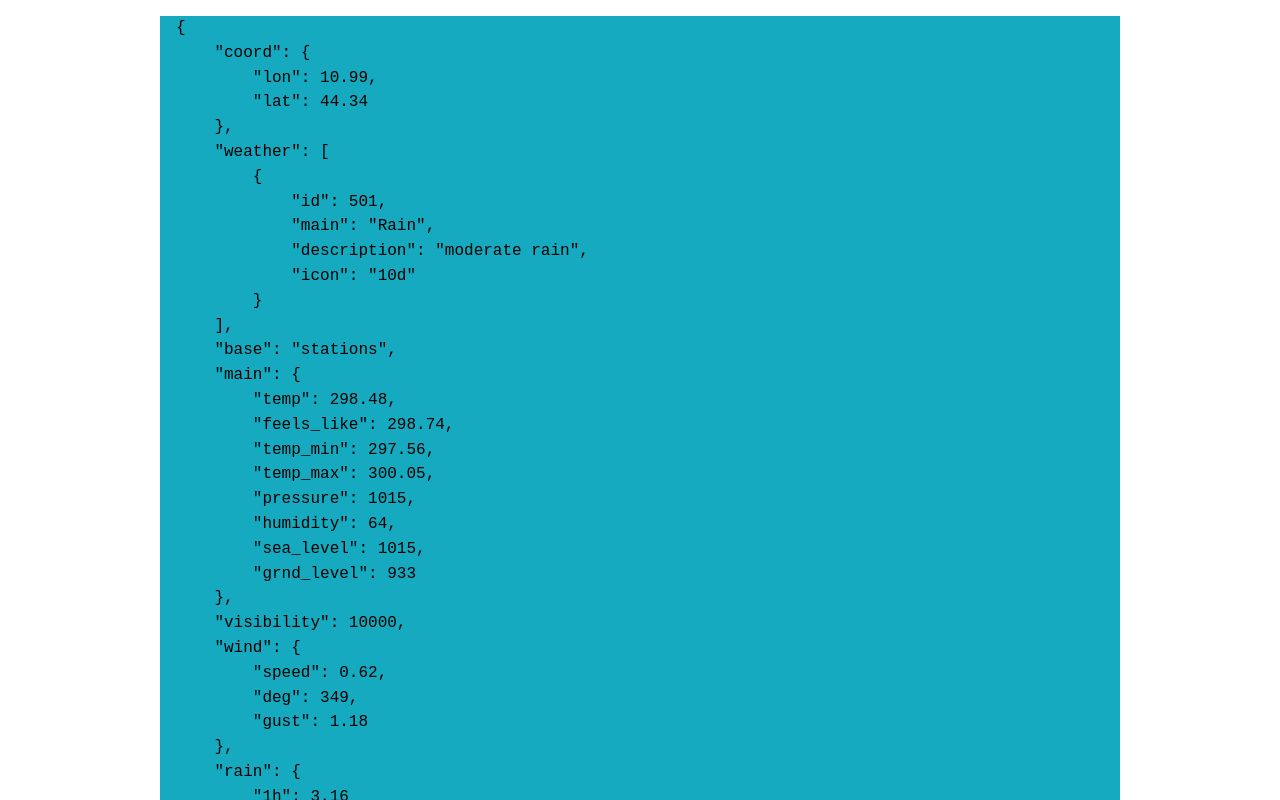
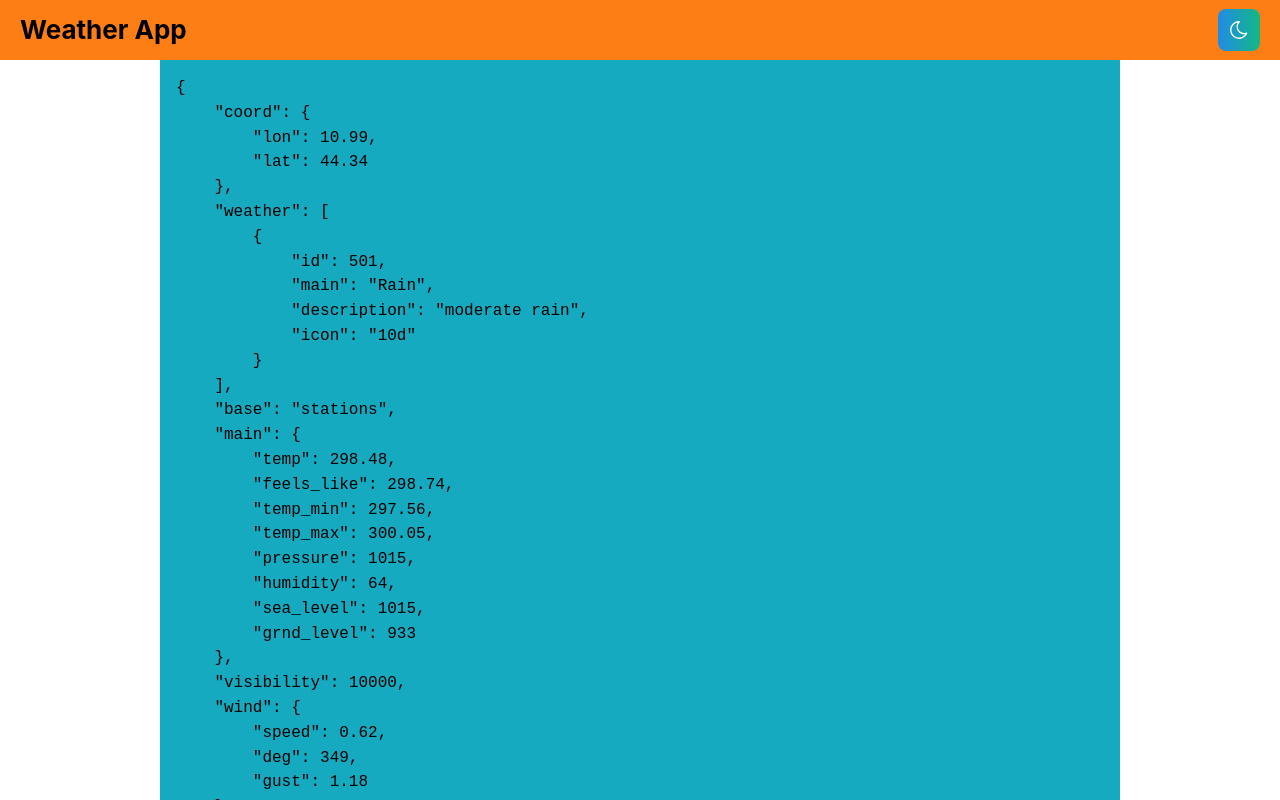
Before and after one commit to moodyKroko/weather-app, a React (Vite) app: page / in a window 1280 px wide. Shown: the top 800 px of the page. Built offline with nearby package versions, Linux system fonts and the light colour scheme.

Commit message:
add: navbar to App + organising components

```diff
--- a/src/App.tsx
+++ b/src/App.tsx
@@ -1,14 +1,18 @@
 import { Container, MantineProvider } from '@mantine/core'
 import '@mantine/core/styles.css'
 import Hero from './components/Hero'
+import Navbar from './components/Navbar'
 import { theme } from './theme'
 
 export default function App() {
   return (
     <MantineProvider theme={theme}>
-      <Container size="md" bg="cyan">
-        <Hero />
-      </Container>
+      <Navbar />
+      <main>
+        <Container pt={60} size="md" bg="cyan">
+          <Hero />
+        </Container>
+      </main>
     </MantineProvider>
   )
 }
```
